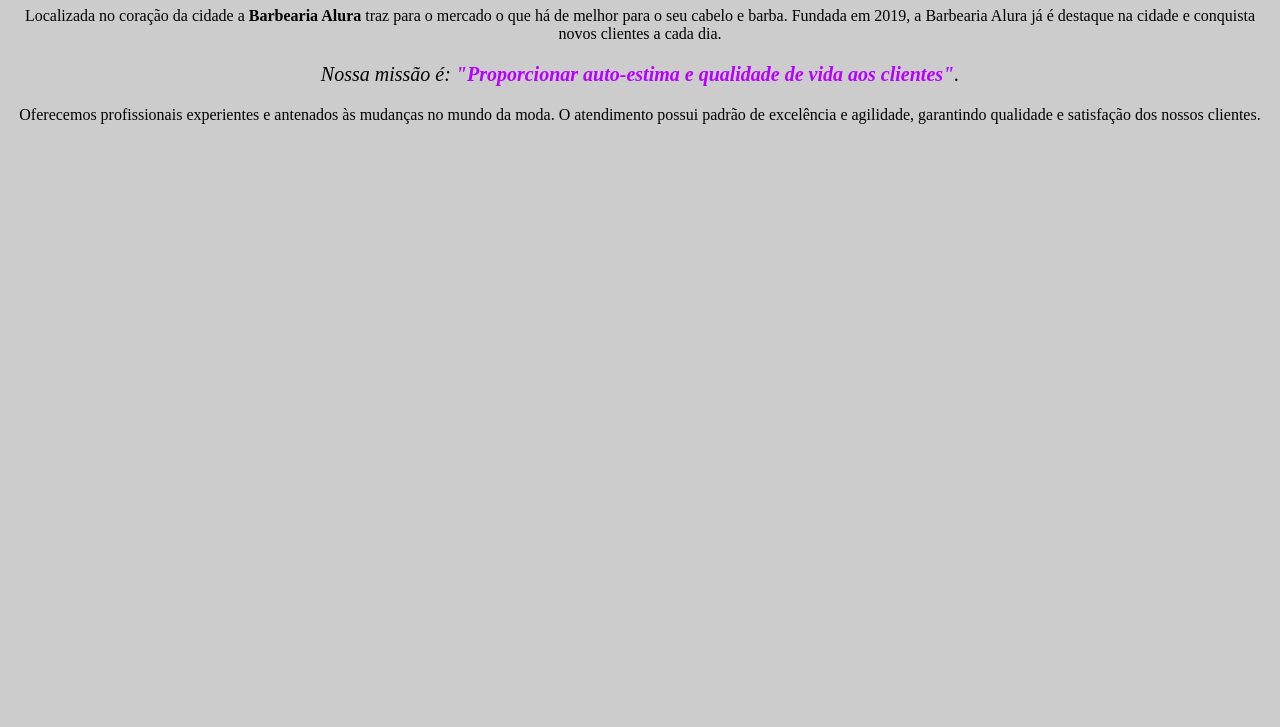
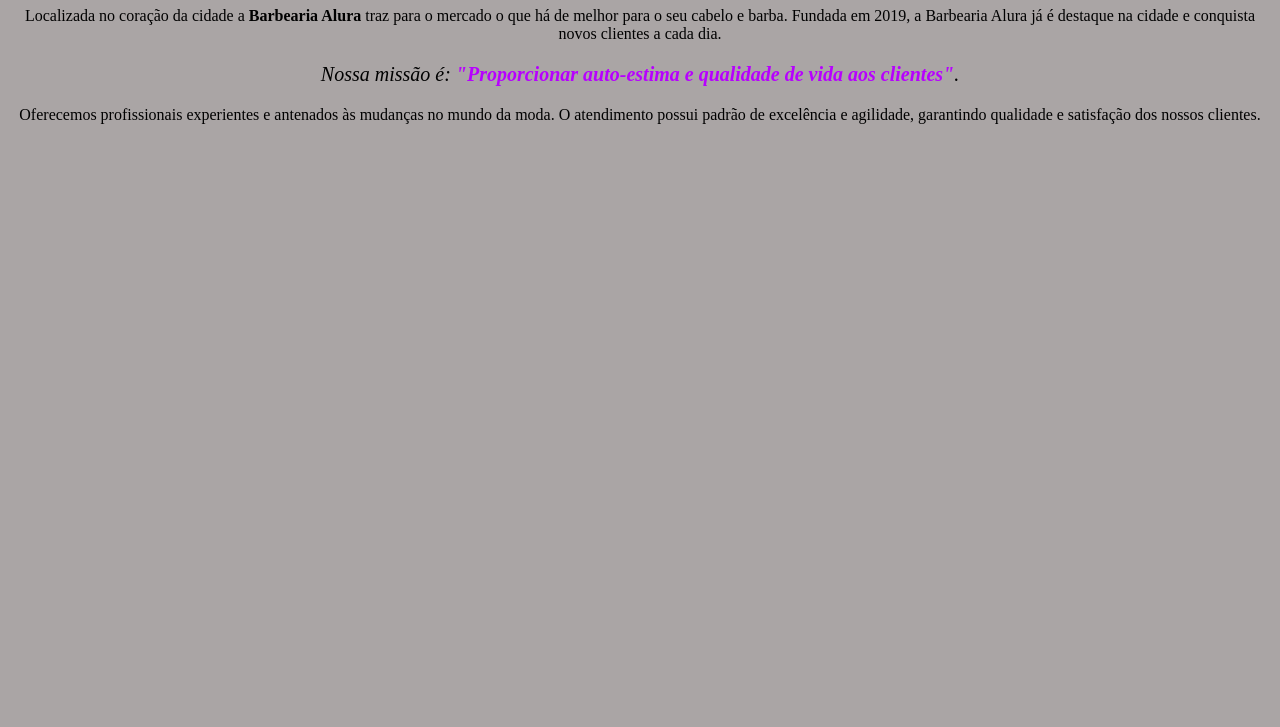
Before and after one commit to cabrali/barbeariamq, a plain HTML site: page index.html in a window 1280 px wide. Shown: the part 73-800 px from the top of the page. Drawn offline with Linux system fonts and the light colour scheme.

Commit message:
color background

```diff
--- a/style.css
+++ b/style.css
@@ -1,5 +1,5 @@
 body {
-    background: #cccccc
+    background: #aaa5a5
 }
 
 h1 {
```
